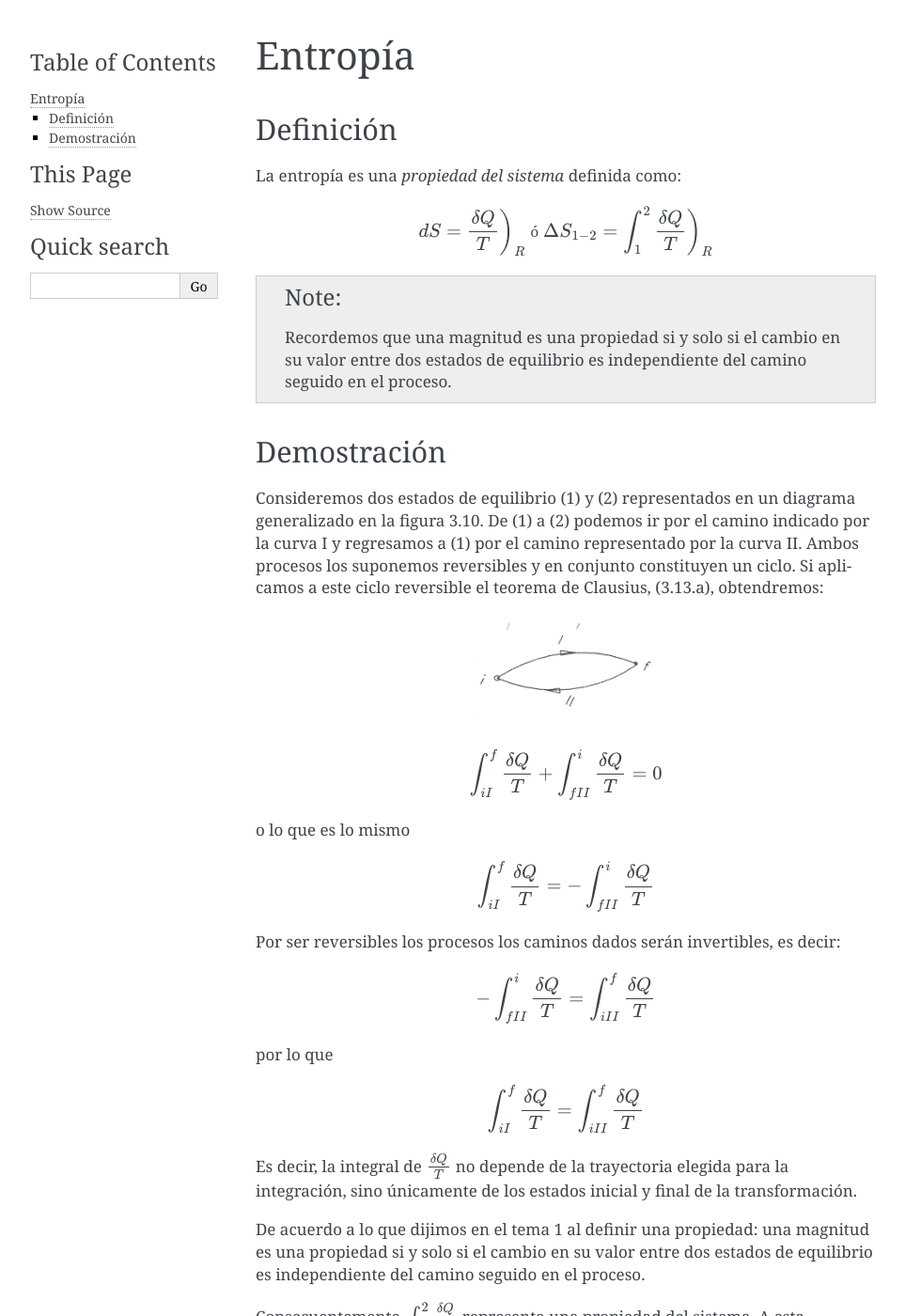
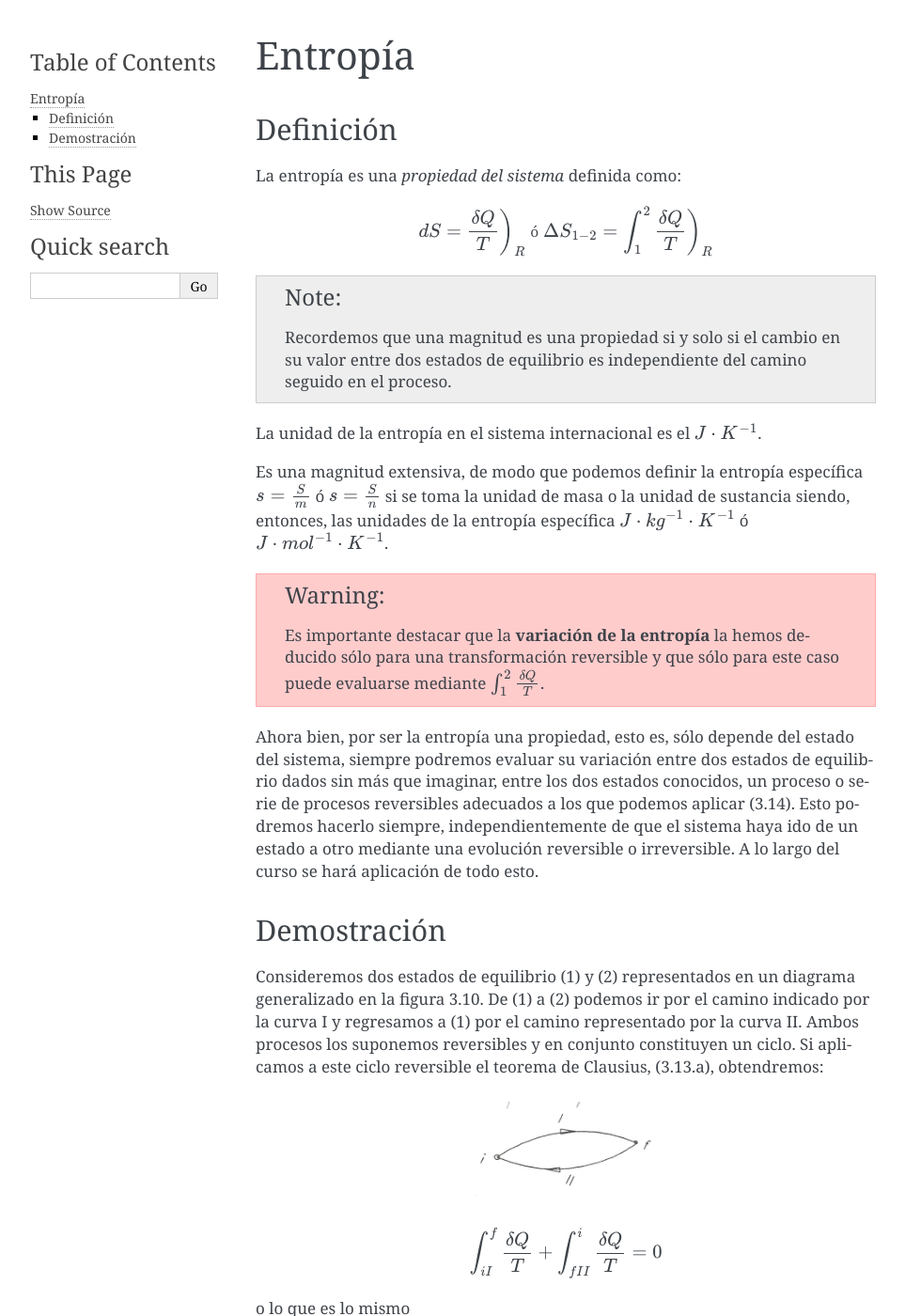
Before and after one commit to mantielero/termodinamica, a Sphinx documentation site: the page built from source/segundo_principio_entropia.rst, in a window 1280 px wide and 1400 px high. Shown: the whole window at 94% size, without its empty margins (148-1111 px from the left). Built offline with Sphinx 7.4.7, drawn with Linux system fonts in a browser that asks for light colours; some of the changed text lies outside the part shown.

Commit message:
Update segundo_principio_entropia.rst

```diff
--- a/source/segundo_principio_entropia.rst
+++ b/source/segundo_principio_entropia.rst
@@ -15,6 +15,16 @@ La entropía es una *propiedad del sistema* definida como:
 .. note::
 
    Recordemos que una magnitud es una propiedad si y solo si el cambio en su valor entre dos estados de equilibrio es independiente del camino seguido en el proceso.
+
+La unidad de la entropía en el sistema internacional es el :math:`J\cdot K^{-1}`.
+
+Es una magnitud extensiva, de modo que podemos definir la entropía específica :math:`s =\frac{S}{m}` ó :math:`s =\frac{S}{n}` si se toma la unidad de masa o la unidad de sustancia siendo, entonces, las unidades de la entropía específica  :math:`J\cdot kg^{-1}\cdot K^{-1}` ó :math:`J\cdot mol^{-1}\cdot K^{-1}`.
+
+.. warning::
+
+   Es importante destacar que la **variación de la entropía** la hemos deducido sólo para una transformación reversible y que sólo para este caso puede evaluarse mediante :math:`\int_1^2 \frac{\delta Q}{T}`.
+
+Ahora bien, por ser la entropía una propiedad, esto es, sólo depende del estado del sistema, siempre podremos evaluar su variación entre dos estados de equilibrio dados sin más que imaginar, entre los dos estados conocidos, un proceso o serie de procesos reversibles adecuados a los que podemos aplicar (3.14). Esto podremos hacerlo siempre, independientemente de que el sistema haya ido de un estado a otro mediante una evolución reversible o irreversible. A lo largo del curso se hará aplicación de todo esto.
 
 Demostración
 ------------
```
Also changed, not shown: other parts of source/segundo_principio_entropia.rst (+0 -10 lines).
